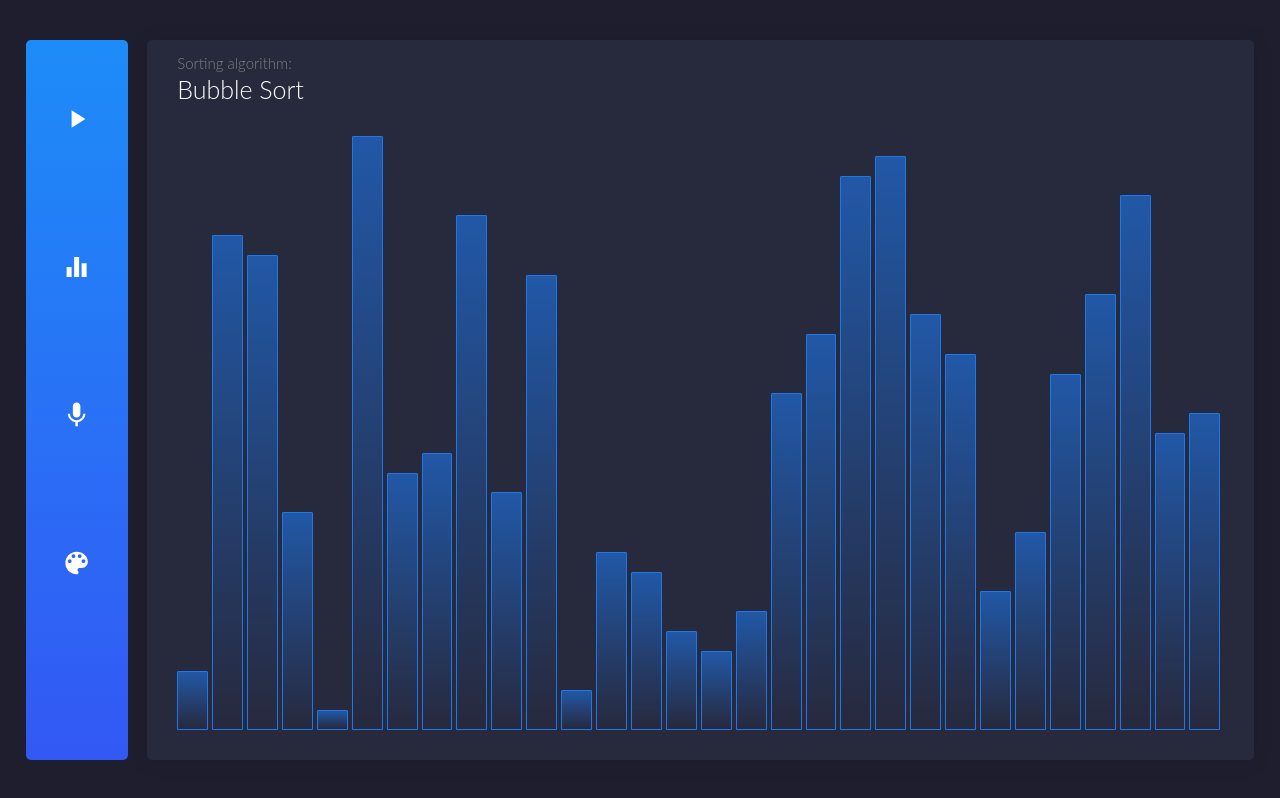
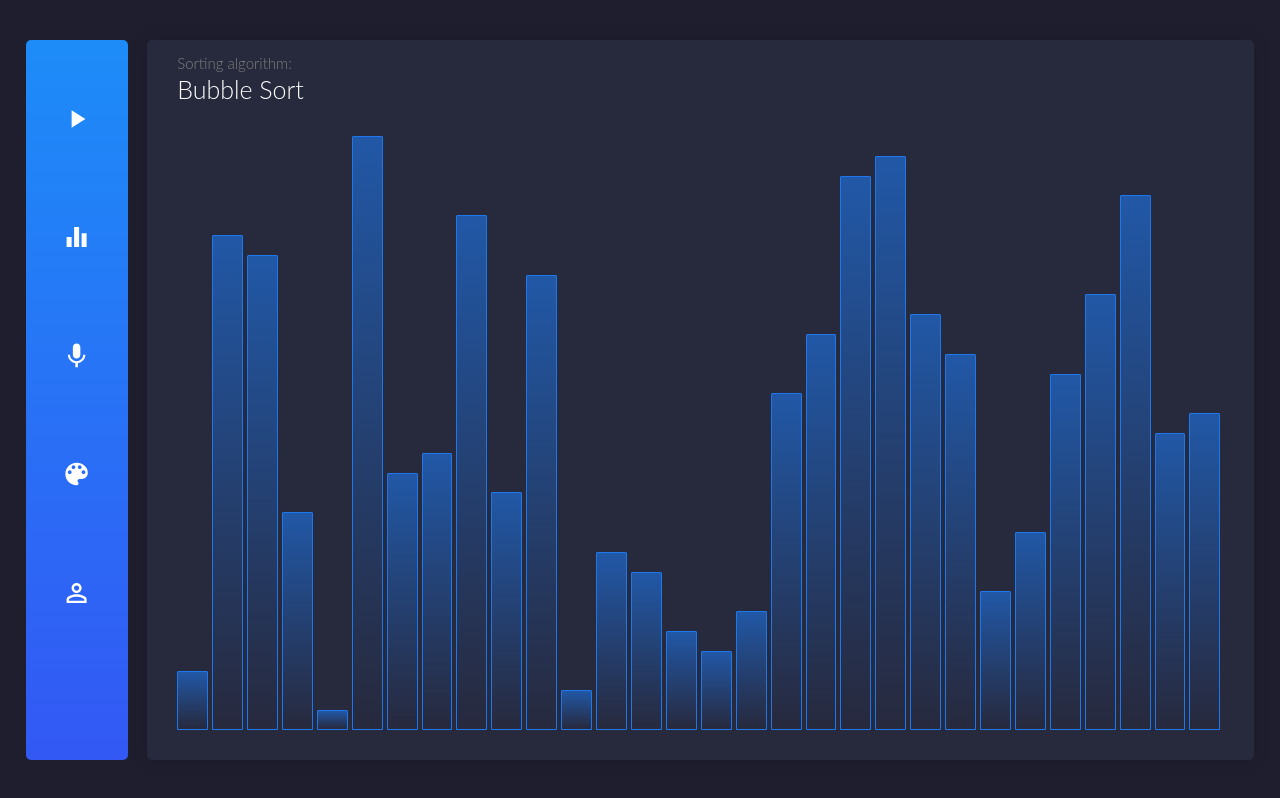
Before and after one commit to vasylenkoval/react-hooks-sorting, a React (Create React App) app: page / in a window 1280 px wide. Built offline with nearby package versions, Linux system fonts and the light colour scheme; the HTML template or start-up script is replaced by a standard one.

Commit message:
Lifted context values into App's state to prevent unnecessary rerenders

```diff
--- a/src/components/App.js
+++ b/src/components/App.js
@@ -1,40 +1,28 @@
-import React, { useState, useEffect } from "react";
+import React, { useState } from "react";
 import SortingTable from "./SortingTable/SortingTable";
 import useSorting from "utils/hooks/useSorting";
+import SortingContext from "context/Sorting";
 import Menu from "./Menu/Menu";
 
 const App = () => {
   const [algorithm, setAlgorithm] = useState("Bubble Sort");
   const [arraySize, setArraySize] = useState(30);
   const [isMuted, setIsMuted] = useState(false);
-  const [playbackInterval, setPlaybackInterval] = useState(25);
+  const [interval, setInterval] = useState(25);
 
-  const {
-    currentArray,
-    isSorting,
-    isSorted,
-    createArray,
-    startSorting,
-    stopSorting
-  } = useSorting(arraySize, algorithm, playbackInterval);
+  //Organizing logic into three
+  const sorting = useSorting(arraySize, algorithm, interval);
+  const values = { algorithm, arraySize, isMuted, interval };
+  const handlers = { setAlgorithm, setArraySize, setIsMuted, setInterval };
+
+  //Preventing context provider from creating a new value on each re-render
+  const [sortingContextValue] = useState({ sorting, values, handlers });
 
   return (
-    <>
-      <SortingTable
-        currentAlgorithm={algorithm}
-        array={currentArray}
-        isMuted={isMuted}
-      />
-      <Menu
-        start={startSorting}
-        stop={stopSorting}
-        isSorting={isSorting}
-        isSorted={isSorted}
-        randomize={createArray}
-        isMuted={isMuted}
-        mute={setIsMuted}
-      />
-    </>
+    <SortingContext.Provider value={sortingContextValue}>
+      <SortingTable />
+      <Menu />
+    </SortingContext.Provider>
   );
 };
 
--- a/src/components/Menu/Menu.js
+++ b/src/components/Menu/Menu.js
@@ -1,4 +1,4 @@
-import React from "react";
+import React, { useContext } from "react";
 import {
   MenuBody,
   Icons,
@@ -8,29 +8,22 @@ import {
   Backdrop
 } from "./Menu.styled";
 import SortingOptionsTab from "../Tabs/SortingOptionsTab";
-import { Select } from "styles/reusableStyles";
+import SortingContext from "context/Sorting";
 import useExpandedTabs from "utils/hooks/useExpandedTabs";
 
-const Menu = ({
-  start,
-  stop,
-  mute,
-  randomize,
-  isSorting,
-  isSorted,
-  isMuted
-}) => {
+const Menu = () => {
+  const { sorting, values, handlers } = useContext(SortingContext);
   const [isExpanded, currentTab, toggleTab, closeTab] = useExpandedTabs();
 
   //Switching between Play, Stop and Shuffle buttons
   const renderPlayControls = () => {
-    if (isSorting) return <Icons.Stop onClick={stop} />;
-    if (isSorted) return <Icons.Shuffle onClick={randomize} />;
+    if (sorting.isSorting) return <Icons.Stop onClick={sorting.stop} />;
+    if (sorting.isSorted) return <Icons.Shuffle onClick={sorting.randomize} />;
     else
       return (
         <Icons.Play
           onClick={() => {
-            start();
+            sorting.start();
             closeTab();
           }}
         />
@@ -39,28 +32,32 @@ const Menu = ({
 
   //Switching between Muted and Unmuted buttons
   const renderSoundControls = () => {
-    if (isMuted) return <Icons.SoundOff onClick={() => mute(false)} />;
-    else return <Icons.SoundOn onClick={() => mute(true)} />;
+    if (values.isMuted)
+      return <Icons.SoundOff onClick={() => handlers.setIsMuted(false)} />;
+    else return <Icons.SoundOn onClick={() => handlers.setIsMuted(true)} />;
   };
 
   return (
     <>
+      {/* Backdrop for the expanded menu */}
       {isExpanded && <Backdrop onClick={closeTab} />}
+
+      {/* Main menu */}
       <MenuBody isExpanded={isExpanded}>
-        {/* Menu Controls */}
         {renderPlayControls()}
         <Icons.Options onClick={() => toggleTab("Sorting Options")} />
         {renderSoundControls()}
         <Icons.Customize onClick={() => toggleTab("Customize")} />
+        <Icons.Contact onClick={() => toggleTab("Contact Me")} />
+      </MenuBody>
 
-        {/* Expanded Menu */}
+      {/* Expanded Menu*/}
       <ExpandedMenu isExpanded={isExpanded}>
         <ExpandedTitle>{currentTab}</ExpandedTitle>
         <ExpandedContent>
           <SortingOptionsTab />
         </ExpandedContent>
       </ExpandedMenu>
-      </MenuBody>
     </>
   );
 };
--- a/src/components/Menu/Menu.styled.js
+++ b/src/components/Menu/Menu.styled.js
@@ -7,7 +7,7 @@ import {
   MdEqualizer,
   MdMic,
   MdMicOff,
-  MdContacts
+  MdPermIdentity
 } from "react-icons/md";
 import { styleIcons } from "utils/helpers";
 
@@ -44,7 +44,7 @@ export const Icons = styleIcons(
     MdMic,
     MdMicOff,
     MdColorLens,
-    MdContacts
+    MdPermIdentity
   ],
   [
     "Play",
--- a/src/components/SortingTable/SortingTable.js
+++ b/src/components/SortingTable/SortingTable.js
@@ -1,19 +1,22 @@
-import React from "react";
+import React, { useContext } from "react";
 import { Table, TableItem, Title, AlgorithmName } from "./SortingTable.styled";
 import { playSound } from "utils/sound/sound";
+import SortingContext from "context/Sorting";
 
-const SortingTable = ({ array, isMuted, currentAlgorithm }) => {
+const SortingTable = () => {
+  const { sorting, values } = useContext(SortingContext);
+
   const renderArray = () =>
-    array.map(({ value, selected, emitSound }) => {
-      if (emitSound && !isMuted) {
+    sorting.currentArray.map(({ value, selected, emitSound }, _, index) => {
+      if (emitSound && !values.isMuted) {
         playSound();
       }
       return (
         <TableItem
-          key={value}
+          key={index}
           selected={selected}
-          height={`${(value / array.length) * 90}%`}
-          width={`${100 / array.length}%`}
+          height={`${(value / sorting.currentArray.length) * 90}%`}
+          width={`${100 / sorting.currentArray.length}%`}
         />
       );
     });
@@ -21,7 +24,7 @@ const SortingTable = ({ array, isMuted, currentAlgorithm }) => {
   return (
     <Table>
       <Title>Sorting algorithm:</Title>
-      <AlgorithmName>{currentAlgorithm}</AlgorithmName>
+      <AlgorithmName>{values.algorithm}</AlgorithmName>
       {renderArray()}
     </Table>
   );
--- a/src/components/Tabs/SortingOptionsTab.js
+++ b/src/components/Tabs/SortingOptionsTab.js
@@ -1,10 +1,16 @@
-import React from "react";
-import { Select } from "styles/reusableStyles";
+import React, { useState, useContext } from "react";
+import { Select, Label } from "styles/reusableStyles";
+import SortingContext from "context/Sorting";
 
 const SortingOptionsTab = () => {
+  const { values, handlers } = useContext(SortingContext);
   return (
     <>
-      <Select />
+      <Label>Algorithm</Label>
+      <Select onChange={e => handlers.setAlgorithm(e.target.value)}>
+        <option value={"Bubble Sort"}>Bubble Sort</option>
+        <option value={"Insertion Sort"}>Insertion Sort</option>
+      </Select>
     </>
   );
 };
--- /dev/null
+++ b/src/context/Sorting.js
@@ -0,0 +1,5 @@
+import React from "react";
+
+export const SortingContext = React.createContext({});
+
+export default SortingContext;
--- a/src/styles/reusableStyles.js
+++ b/src/styles/reusableStyles.js
@@ -1,4 +1,29 @@
 import styled from "styled-components";
 
 //Inputs
-export const Select = styled.select``;
+export const Select = styled.select`
+  -webkit-appearance: button;
+  -moz-appearance: button;
+  -webkit-user-select: none;
+  -moz-user-select: none;
+  -webkit-padding-end: 20px;
+  -moz-padding-end: 20px;
+  -webkit-padding-start: 2px;
+  -moz-padding-start: 2px;
+  background: rgba(255, 255, 255, 0.1);
+  font-size: 16px;
+  border: 1px solid lightgrey;
+  border-radius: 6px;
+  display: block;
+  outline: none;
+  padding: 11px;
+  width: 100%;
+  margin: 5px 0;
+`;
+
+export const Label = styled.label`
+  font-size: 1.5rem;
+  color: lightgrey;
+  font-weight: 300;
+  padding-left: 3px;
+`;
--- a/src/utils/hooks/useSorting.js
+++ b/src/utils/hooks/useSorting.js
@@ -2,18 +2,18 @@ import { useState } from "react";
 import { createRandomArr } from "utils/helpers";
 import sortingAlgorithms from "utils/sorting/sortingAlgorithms";
 
-const useSorting = (arraySize, algorithm, playbackInterval) => {
+const useSorting = (arraySize, algorithm, interval) => {
   const [currentArray, setCurrentArray] = useState(createRandomArr(arraySize));
   const [isSorting, setIsSorting] = useState(false);
   const [isSorted, setIsSorted] = useState(false);
 
   // Creates a new shuffled array with provided array size
-  const createArray = () => {
+  const randomize = () => {
     setCurrentArray(createRandomArr(arraySize));
     setIsSorted(false);
   };
 
-  const stopSorting = () => {
+  const stop = () => {
     // set a fake timeout to get the highest timeout id and clear all timeouts that come before
     let timeoutId = setTimeout(() => null, 0);
     while (timeoutId >= 0) {
@@ -22,11 +22,11 @@ const useSorting = (arraySize, algorithm, playbackInterval) => {
     }
     //stop sorting and create new shuffled array
     setIsSorting(false);
-    createArray();
+    randomize();
   };
 
   //Starts sorting based on provided algorithm and playback interval
-  const startSorting = () => {
+  const start = () => {
     const sortingHistory = sortingAlgorithms[algorithm](currentArray);
     const len = sortingHistory.length;
     setIsSorting(true);
@@ -38,7 +38,7 @@ const useSorting = (arraySize, algorithm, playbackInterval) => {
           setIsSorting(false);
           setIsSorted(true);
         }
-      }, (i + 1) * parseInt(playbackInterval));
+      }, (i + 1) * parseInt(interval));
     }
   };
 
@@ -46,9 +46,9 @@ const useSorting = (arraySize, algorithm, playbackInterval) => {
     currentArray,
     isSorting,
     isSorted,
-    createArray,
-    startSorting,
-    stopSorting
+    randomize,
+    start,
+    stop
   };
 };
 
```
Lines whose indentation alone changed are shown as unchanged.
